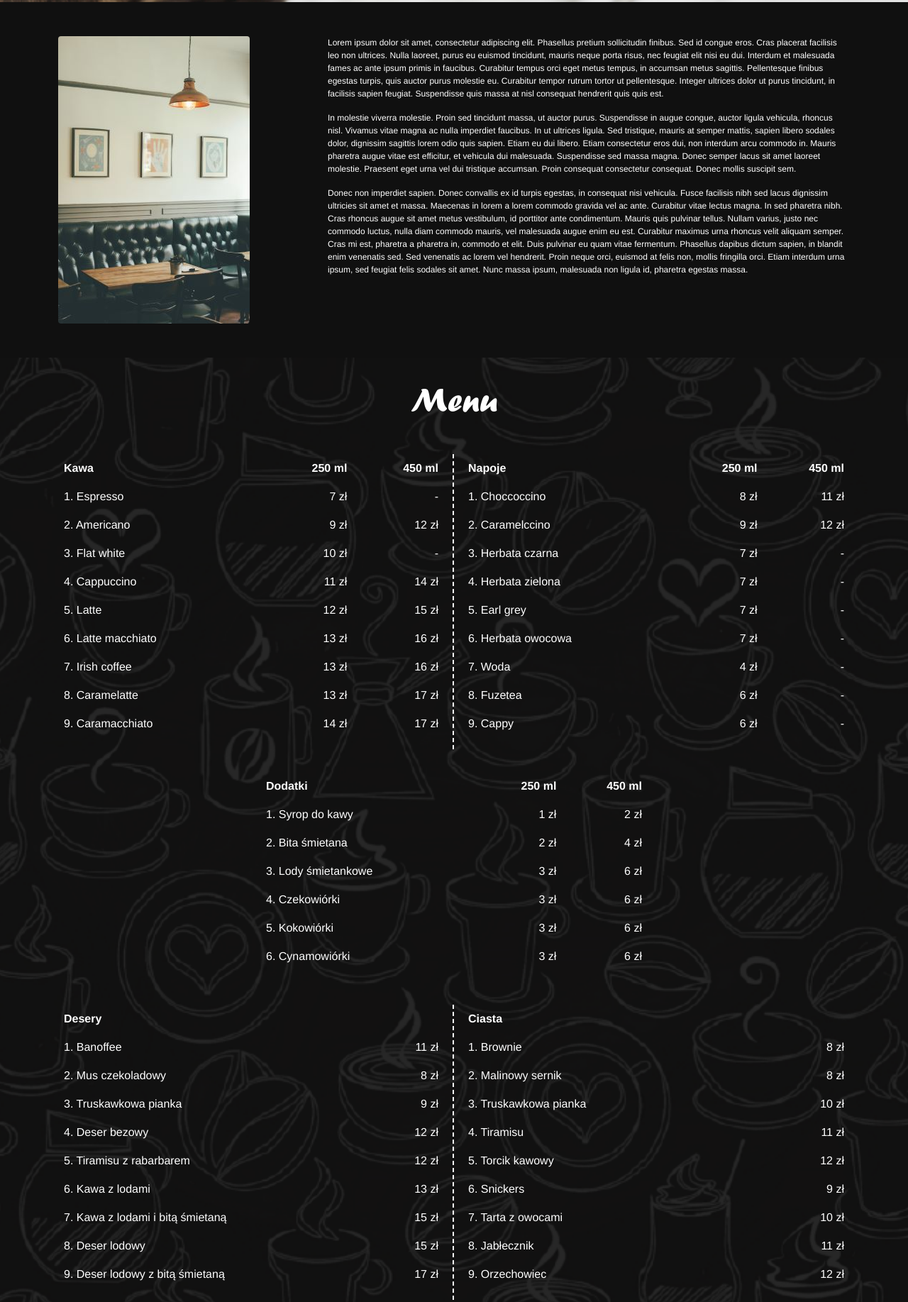
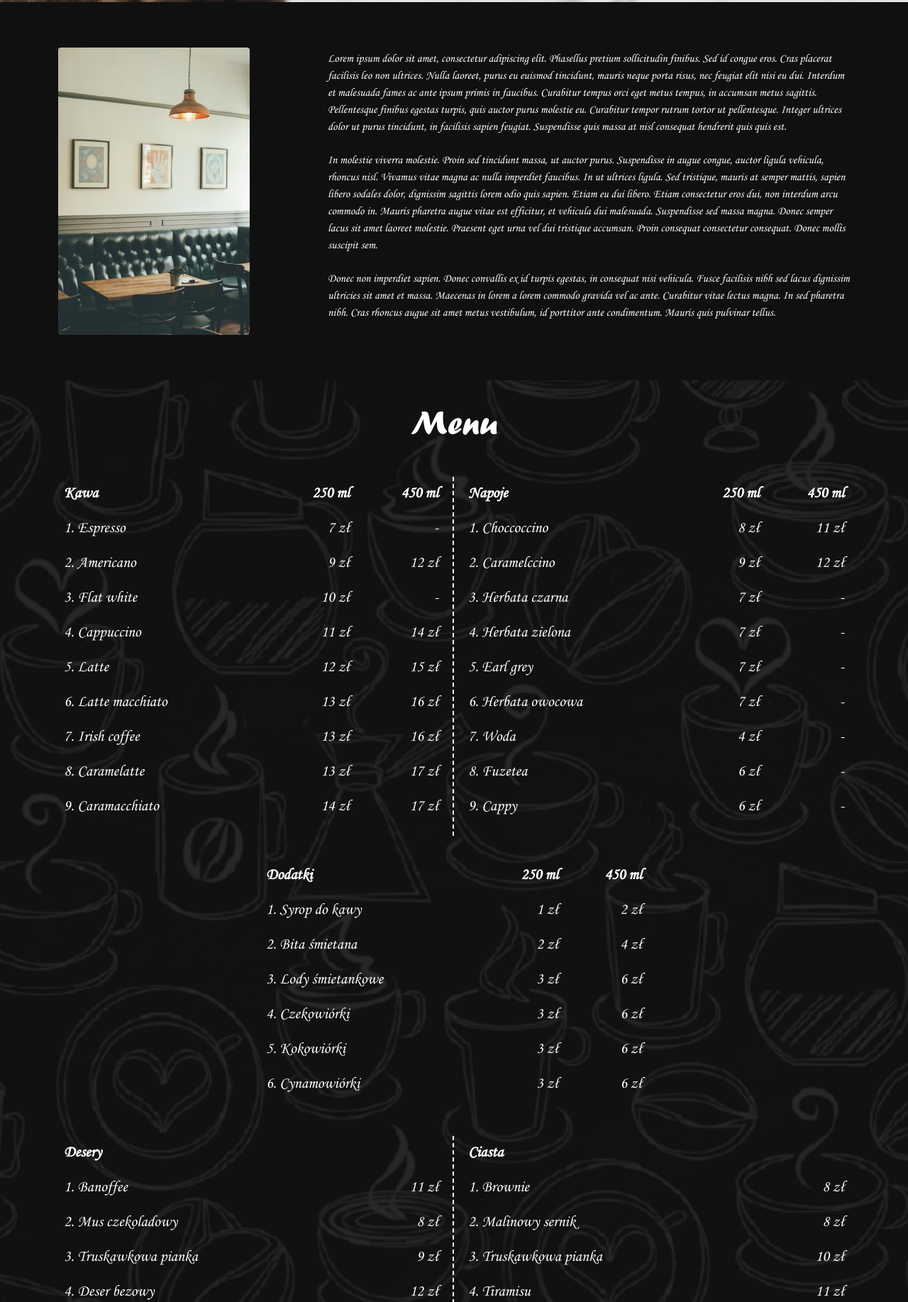
Before and after one commit to MagdalenaKita/Catfee, a plain HTML site: page main.html in a window 1280 px wide. Shown: the part 797-2632 px from the top of the page at 71% size. Drawn offline with nearby package versions, Linux system fonts and the light colour scheme.

Commit message:
Added statement section. Fixed responsive tables. Changed main font.

```diff
--- a/main.html
+++ b/main.html
@@ -34,22 +34,27 @@
     </div>
   </nav>
   <main>
+    <section id="baner">
       <div class="image-container">
         <img src="img/cat.jpg" class="img-fluid image-style" alt="Cat with coffee">
       </div>
-    <div class="container py-5" id="aboutUs">
+    </section>
+    <section id="aboutUs">
+      <div class="container py-5 my-3">
         <div class="row">
           <div class="col-md-4 text-center text-md-start">
             <img src="img/cafe.jpg" alt="Cafe" class="img-fluid rounded image-style">
           </div>
-        <div class="col-md-8 text-white content-typography mt-4 mt-md-0">
+          <div class="col-md-8 d-flex flex-wrap align-items-center text-white content-typography mt-4 mt-md-0">
             <p>
               Lorem ipsum dolor sit amet, consectetur adipiscing elit. Phasellus pretium sollicitudin finibus. Sed id
               congue
               eros. Cras placerat facilisis leo non ultrices. Nulla laoreet, purus eu euismod tincidunt, mauris neque
               porta
-            risus, nec feugiat elit nisi eu dui. Interdum et malesuada fames ac ante ipsum primis in faucibus. Curabitur
-            tempus orci eget metus tempus, in accumsan metus sagittis. Pellentesque finibus egestas turpis, quis auctor
+              risus, nec feugiat elit nisi eu dui. Interdum et malesuada fames ac ante ipsum primis in faucibus.
+              Curabitur
+              tempus orci eget metus tempus, in accumsan metus sagittis. Pellentesque finibus egestas turpis, quis
+              auctor
               purus molestie eu. Curabitur tempor rutrum tortor ut pellentesque. Integer ultrices dolor ut purus
               tincidunt,
               in facilisis sapien feugiat. Suspendisse quis massa at nisl consequat hendrerit quis quis est.
@@ -58,11 +63,13 @@
               In molestie viverra molestie. Proin sed tincidunt massa, ut auctor purus. Suspendisse in augue congue,
               auctor
               ligula vehicula, rhoncus nisl. Vivamus vitae magna ac nulla imperdiet faucibus. In ut ultrices ligula. Sed
-            tristique, mauris at semper mattis, sapien libero sodales dolor, dignissim sagittis lorem odio quis sapien.
+              tristique, mauris at semper mattis, sapien libero sodales dolor, dignissim sagittis lorem odio quis
+              sapien.
               Etiam eu dui libero. Etiam consectetur eros dui, non interdum arcu commodo in. Mauris pharetra augue vitae
               est
               efficitur, et vehicula dui malesuada. Suspendisse sed massa magna. Donec semper lacus sit amet laoreet
-            molestie. Praesent eget urna vel dui tristique accumsan. Proin consequat consectetur consequat. Donec mollis
+              molestie. Praesent eget urna vel dui tristique accumsan. Proin consequat consectetur consequat. Donec
+              mollis
               suscipit sem.
             </p>
             <p>
@@ -70,26 +77,21 @@
               facilisis nibh sed lacus dignissim ultricies sit amet et massa. Maecenas in lorem a lorem commodo gravida
               vel ac ante. Curabitur vitae lectus magna. In sed pharetra nibh. Cras rhoncus augue sit amet metus
               vestibulum, id porttitor ante condimentum. Mauris quis pulvinar tellus.
-
-            Nullam varius, justo nec commodo luctus, nulla diam commodo mauris, vel malesuada augue enim eu est.
-            Curabitur maximus urna rhoncus velit aliquam semper. Cras mi est, pharetra a pharetra in, commodo et elit.
-            Duis pulvinar eu quam vitae fermentum. Phasellus dapibus dictum sapien, in blandit enim venenatis sed. Sed
-            venenatis ac lorem vel hendrerit. Proin neque orci, euismod at felis non, mollis fringilla orci. Etiam
-            interdum urna ipsum, sed feugiat felis sodales sit amet. Nunc massa ipsum, malesuada non ligula id, pharetra
-            egestas massa.
             </p>
           </div>
         </div>
       </div>
+    </section>
+    <section id="menu">
       <div class="container-fluid image-menu">
-      <div class="container" id="menu">
+        <div class="container menu-typography">
           <div class="text-center text-white menu-section p-4">Menu</div>
           <div class="row py-3">
-          <div class="col-sm-6 border-dashed">
+            <div class="col-md-6 pb-4 pb-lg-0 border-dashed">
               <table class="table text-white table-borderless">
                 <thead>
                   <tr>
-                  <th colspan=" 2">Kawa</th>
+                    <th colspan="2">Kawa</th>
                     <th class="text-end">250 ml</th>
                     <th class="text-end">450 ml</th>
                   </tr>
@@ -143,7 +145,7 @@
                 </tbody>
               </table>
             </div>
-          <div class="col-sm-6">
+            <div class="col-md-6">
               <table class="table text-white table-borderless">
                 <thead>
                   <tr>
@@ -203,7 +205,7 @@
             </div>
           </div>
           <div class="row py-3">
-          <div class="col-sm-6 offset-md-3">
+            <div class="col-md-6 offset-md-3">
               <table class="table text-white table-borderless">
                 <thead>
                   <tr>
@@ -248,7 +250,7 @@
             </div>
           </div>
           <div class="row py-3">
-          <div class="col-sm-6 border-dashed">
+            <div class="col-md-6 pb-4 pb-lg-0 border-dashed">
               <table class="table text-white table-borderless">
                 <thead>
                   <tr>
@@ -296,7 +298,7 @@
                 </tbody>
               </table>
             </div>
-          <div class="col-sm-6">
+            <div class="col-md-6">
               <table class="table text-white table-borderless">
                 <thead>
                   <tr>
@@ -347,6 +349,20 @@
           </div>
         </div>
       </div>
+    </section>
+    <section class="statement">
+      <div class="container">
+        <figure class="text-end">
+          <blockquote class="blockquote text-white">
+            <p>Wziął szklaną filiżankę i delikatnymi ruchami nadgarstka pokrył jej dno sproszkowanym kakao, potem
+              ostrożnie umieścił w niej mleczną piankę, a na końcu wlał do środka porcję caffe ristretto.</p>
+          </blockquote>
+          <figcaption class="blockquote-footer text-white">
+            Diego Galdino, <cite title="Pierwsza kawa o poranku">Pierwsza kawa o poranku</cite>
+          </figcaption>
+        </figure>
+      </div>
+    </section>
   </main>
 </body>
 
--- a/styles.css
+++ b/styles.css
@@ -3,10 +3,15 @@
     src: url("fonts/FORTE.TTF");
 }
 
+@font-face {
+    font-family: myMonotype;
+    src: url("fonts/MTCORSVA.TTF");
+}
+
 :root {
     --text-nav: 'myForte';
-    --text-content: Helvetica, sans-serif;
-    --font-content: 12px;
+    --text-content: 'myMonotype';
+    --font-content: 16px;
 }
 
 html, body {
@@ -37,6 +42,10 @@ html, body {
     font-size: var(--font-content);
 }
 
+.menu-typography {
+    font-size: 22px;
+}
+
 .image-menu {
     background-image: url("img/bg.png");
     background-size: cover;
@@ -52,6 +61,23 @@ html, body {
     border-right: 2px dashed white;
 }
 
+.statement {
+    background: url("img/coffee.jpg"); /* <a href='https://www.freepik.com/photos/background'>Background photo created by wirestock - www.freepik.com</a>*/
+    background-repeat: no-repeat;
+    background-position: center;
+    background-size: cover;
+    background-attachment: fixed;
+    padding: 30px 10px;
+    margin: 50px 0;
+    max-width: 100vw;
+}
+
+@media screen and (max-width: 767px) {
+    .border-dashed {
+        border: none;
+    }
+}
+
 @media screen and (max-width: 575px) {
     .image-container {
         height: 50vh;
```
Also changed, not shown: fonts/MTCORSVA.TTF (added), 1 other file. Lines whose indentation alone changed are shown as unchanged.
